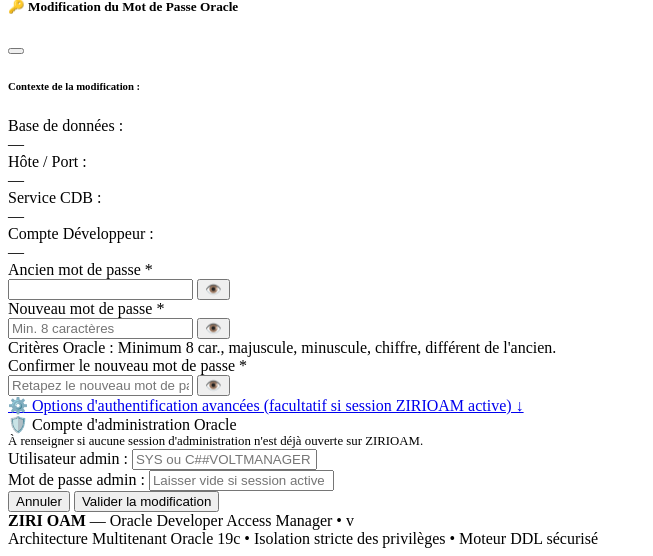
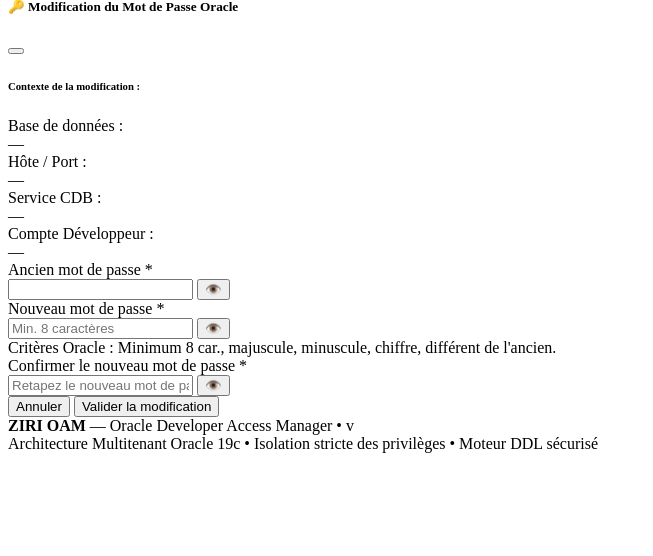
Before and after one commit to zirisdeveloper/zirioam, a PHP site: template views/developers/self_service_password.php in a window 1280 px wide. Shown: the part 691-1247 px from the top of the page, without its empty margins (0-653 px from the left). After the commit the page ends 1144 px from the top, so only its background shows below. Run offline with PHP 8.4, Linux system fonts and the light colour scheme; the template is opened without the code that fills it, so the values that code supplies are empty.

Commit message:
clean: remove admin fields from developer modal to ensure zero developer exposure to Vault/DBA credentials

```diff
--- a/views/developers/self_service_password.php
+++ b/views/developers/self_service_password.php
@@ -170,31 +170,6 @@
                             </button>
                         </div>
                     </div>
-
-                    <!-- Options d'administration facultatives -->
-                    <div class="mt-3">
-                        <a class="small text-muted text-decoration-none" data-bs-toggle="collapse" href="#collapseSelfAdmin" role="button">
-                            ⚙️ Options d'authentification avancées (facultatif si session ZIRIOAM active) &darr;
-                        </a>
-                        <div class="collapse mt-2 pt-2 border-top" id="collapseSelfAdmin">
-                            <div class="border rounded p-2 bg-light">
-                                <span class="badge bg-secondary mb-1">🛡️ Compte d'administration Oracle</span>
-                                <div class="text-muted extra-small mb-2" style="font-size: 0.8rem;">
-                                    À renseigner si aucune session d'administration n'est déjà ouverte sur ZIRIOAM.
-                                </div>
-                                <div class="row g-2">
-                                    <div class="col-sm-6">
-                                        <label class="form-label extra-small text-muted mb-0">Utilisateur admin :</label>
-                                        <input type="text" name="admin_user" class="form-control form-control-sm font-monospace text-uppercase" placeholder="SYS ou C##VOLTMANAGER">
-                                    </div>
-                                    <div class="col-sm-6">
-                                        <label class="form-label extra-small text-muted mb-0">Mot de passe admin :</label>
-                                        <input type="password" name="admin_password" class="form-control form-control-sm" placeholder="Laisser vide si session active">
-                                    </div>
-                                </div>
-                            </div>
-                        </div>
-                    </div>
                 </div>
 
                 <div class="modal-footer bg-light py-2 px-4 d-flex justify-content-between">
```
Also changed, not shown: 1 other file.
